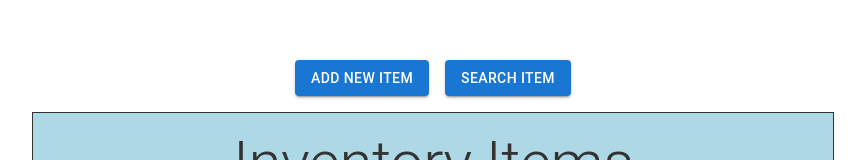
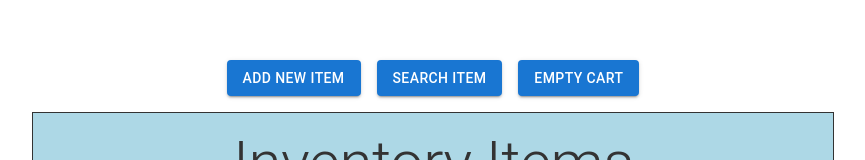
Before and after one commit to joewadk/Pantry-Tracker, a Next.js app: page / in a window 1280 px wide. Shown: the part 113-273 px from the top of the page, without its empty margins (207-1072 px from the left). Built offline with nearby package versions, Linux system fonts and the light colour scheme; no server answers; the database is empty.

Commit message:
added empty cart button

```diff
--- a/app/page.js
+++ b/app/page.js
@@ -3,7 +3,7 @@ import Image from "next/image";
 import { useState, useEffect } from "react";
 import { firestore } from '@/firebase'
 import { Box, Button, Modal, Stack, TextField, Typography } from "@mui/material";
-import { collection, doc, deleteDoc, getDocs, query, setDoc, getDoc } from "firebase/firestore";
+import { collection, doc, deleteDoc, getDocs, query, setDoc, getDoc, writeBatch } from "firebase/firestore";
 
 export default function Home() {
   const [inventory, setInventory] = useState([]);
@@ -50,6 +50,18 @@ export default function Home() {
     } else {
       await setDoc(docRef, { quantity: 1 });
     }
+    await updateInventory();
+  }
+
+  const emptyCart = async () => {
+    const snapshot = query(collection(firestore, 'inventory'));
+    const docs = await getDocs(snapshot);
+    const batch = writeBatch(firestore);
+    docs.forEach((doc) => {
+      const docRef = doc.ref;
+      batch.delete(docRef);
+    });
+    await batch.commit();
     await updateInventory();
   }
 
@@ -193,6 +205,9 @@ export default function Home() {
         }}>
           Search Item
         </Button>
+        <Button variant='contained' onClick={emptyCart}>
+          Empty Cart
+        </Button>
       </Stack>
       <Box border={"1px solid #333"}>
         <Box width="800px" height="100px" bgcolor={"#ADD8E6"} display={'flex'} alignItems={'center'} justifyContent={'center'}>
```
